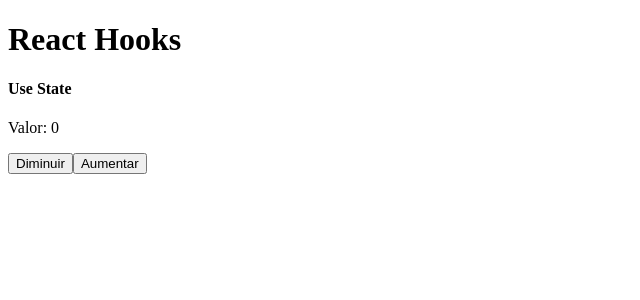
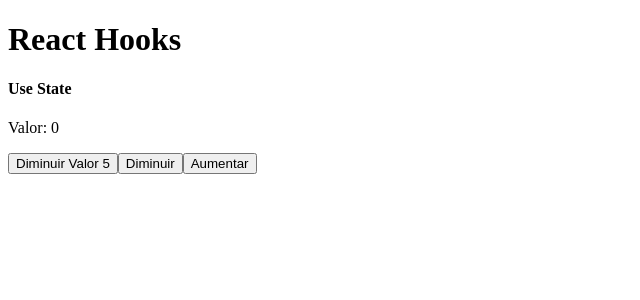
Before and after one commit to japsancha/REACT04HOOKS, a React (Vite) app: page / in a window 1280 px wide. Shown: the top 300 px of the page, without its empty margins (0-640 px from the left). Built offline with nearby package versions, Linux system fonts and the light colour scheme.

Commit message:
add new function 'diminuirValor'

```diff
--- a/src/components/UseState01.jsx
+++ b/src/components/UseState01.jsx
@@ -3,6 +3,7 @@ import { useState } from 'react'
 export default () => {
 
   const [valor, setValor] = useState(0)
+  const val = 5
 
   function diminuir() {
     setValor(v => v - 1)
@@ -12,10 +13,15 @@ export default () => {
     setValor(v => v + 1)
   }
 
+  function diminuirValor(val) {
+    setValor(v => v - val)
+  }
+
   return (
     <>
       <h4>Use State</h4>
       <p>Valor: {valor}</p>
+      <button onClick={() => diminuirValor(val)}>Diminuir Valor {val}</button>
       <button onClick={diminuir}>Diminuir</button>
       <button onClick={aumentar}>Aumentar</button>
     </>
```
